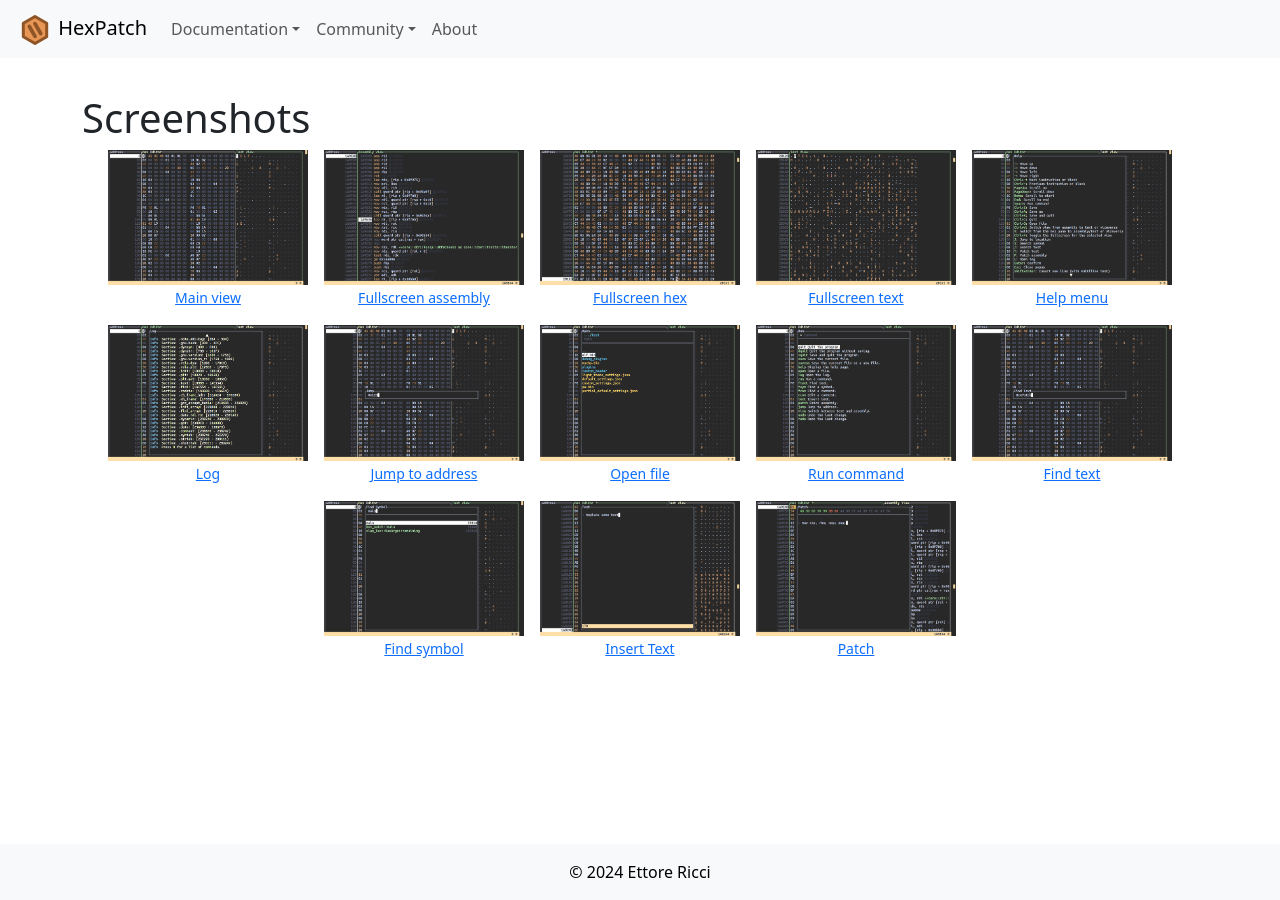
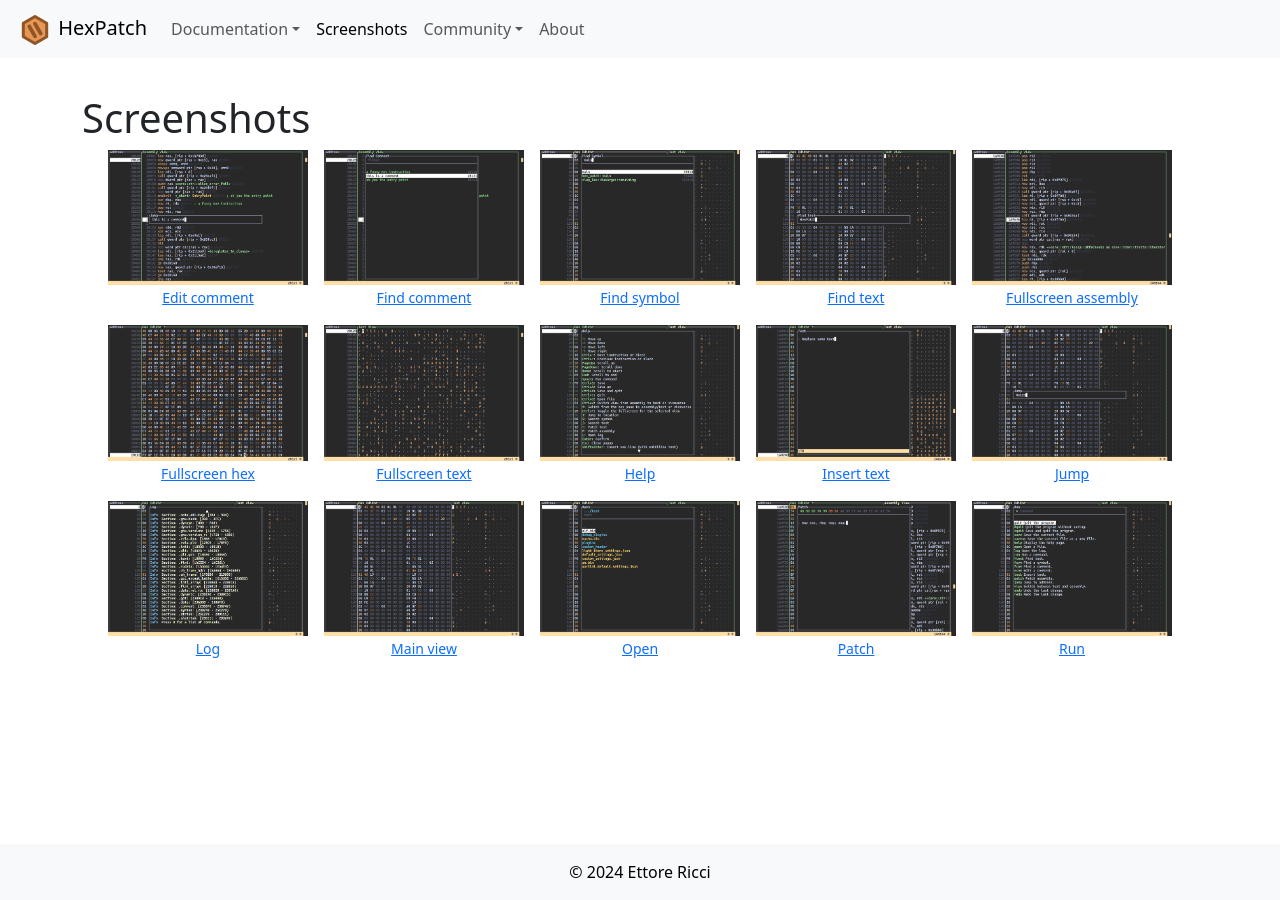
Before and after one commit to Etto48/HexPatch, a Jekyll site: the page built from docs/SCREENSHOTS.md, in a window 1280 px wide. Built offline with Jekyll 4.4.1, drawn with Linux system fonts in a browser that asks for light colours; our own code applies the rules of GitHub Pages for plain Markdown files.

Commit message:
Fixed screenshots page

```diff
--- a/docs/SCREENSHOTS.md
+++ b/docs/SCREENSHOTS.md
@@ -2,95 +2,14 @@
 
 <div align=center style="display: flex; flex-wrap: wrap; justify-content: center; gap: 1rem;">
 
+{% for screenshot in site.static_files %}
+{% if screenshot.path contains "assets/screenshots" %}
 <div style="display: flex; flex-direction: column; align-items: center; gap: 0.5rem;">
-<a href="./assets/screenshots/main_view.png">
-<img src="./assets/screenshots/main_view.png" alt="Main view" width="200">
-<br/><small>Main view</small>
+<a href="{{ screenshot.path }}">
+<img src="{{ screenshot.path }}" alt="{{ screenshot.name }}" width=200>
+<br/><small>{{ screenshot.name | replace: '_', ' ' | replace: '.png', '' | capitalize }}</small>
 </a>
 </div>
-
-<div style="display: flex; flex-direction: column; align-items: center; gap: 0.5rem;">
-<a href="./assets/screenshots/fullscreen_assembly.png">
-<img src="./assets/screenshots/fullscreen_assembly.png" alt="Fullscreen assembly" width="200">
-<br/><small>Fullscreen assembly</small>
-</a>
+{% endif %}
+{% endfor %}
 </div>
-
-<div style="display: flex; flex-direction: column; align-items: center; gap: 0.5rem;">
-<a href="./assets/screenshots/fullscreen_hex.png">
-<img src="./assets/screenshots/fullscreen_hex.png" alt="Fullscreen hex" width=200>
-<br/><small>Fullscreen hex</small>
-</a>
-</div>
-
-<div style="display: flex; flex-direction: column; align-items: center; gap: 0.5rem;">
-<a href="./assets/screenshots/fullscreen_text.png">
-<img src="./assets/screenshots/fullscreen_text.png" alt="Fullscreen text" width=200>
-<br/><small>Fullscreen text</small>
-</a>
-</div>
-
-<div style="display: flex; flex-direction: column; align-items: center; gap: 0.5rem;">
-<a href="./assets/screenshots/help.png">
-<img src="./assets/screenshots/help.png" alt="Help menu" width=200>
-<br/><small>Help menu</small>
-</a>
-</div>
-
-<div style="display: flex; flex-direction: column; align-items: center; gap: 0.5rem;">
-<a href="./assets/screenshots/log.png">
-<img src="./assets/screenshots/log.png" alt="Log" width=200>
-<br/><small>Log</small>
-</a>
-</div>
-
-<div style="display: flex; flex-direction: column; align-items: center; gap: 0.5rem;">
-<a href="./assets/screenshots/jump.png">
-<img src="./assets/screenshots/jump.png" alt="Jump to address" width=200>
-<br/><small>Jump to address</small>
-</a>
-</div>
-
-<div style="display: flex; flex-direction: column; align-items: center; gap: 0.5rem;">
-<a href="./assets/screenshots/open.png">
-<img src="./assets/screenshots/open.png" alt="Open file"  width=200>
-<br/><small>Open file</small>
-</a>
-</div>
-
-<div style="display: flex; flex-direction: column; align-items: center; gap: 0.5rem;">
-<a href="./assets/screenshots/run.png">
-<img src="./assets/screenshots/run.png" alt="Run command" width=200>
-<br/><small>Run command</small>
-</a>
-</div>
-
-<div style="display: flex; flex-direction: column; align-items: center; gap: 0.5rem;">
-<a href="./assets/screenshots/find_text.png">
-<img src="./assets/screenshots/find_text.png" alt="Find text" width=200>
-<br/><small>Find text</small>
-</a>
-</div>
-
-<div style="display: flex; flex-direction: column; align-items: center; gap: 0.5rem;">
-<a href="./assets/screenshots/find_symbol.png">
-<img src="./assets/screenshots/find_symbol.png" alt="Find symbol" width=200>
-<br/><small>Find symbol</small>
-</a>
-</div>
-
-<div style="display: flex; flex-direction: column; align-items: center; gap: 0.5rem;">
-<a href="./assets/screenshots/insert_text.png">
-<img src="./assets/screenshots/insert_text.png" alt="Insert Text" width=200>
-<br/><small>Insert Text</small>
-</a>
-</div>
-
-<div style="display: flex; flex-direction: column; align-items: center; gap: 0.5rem;">
-<a href="./assets/screenshots/patch.png">
-<img src="./assets/screenshots/patch.png" alt="Patch" width=200>
-<br/><small>Patch</small>
-</a>
-</div>
-
-</div>
--- a/docs/_config.yml
+++ b/docs/_config.yml
@@ -27,6 +27,8 @@ nav:
       url: /SETTINGS.html
     - title: Plugin API
       url: /PLUGIN_API.html
+  - title: Screenshots
+    url: /SCREENSHOTS.html
   - title: Community
     items:
     - title: Contributing
```
Also changed, not shown: docs/README.md (+5 -5 lines).
